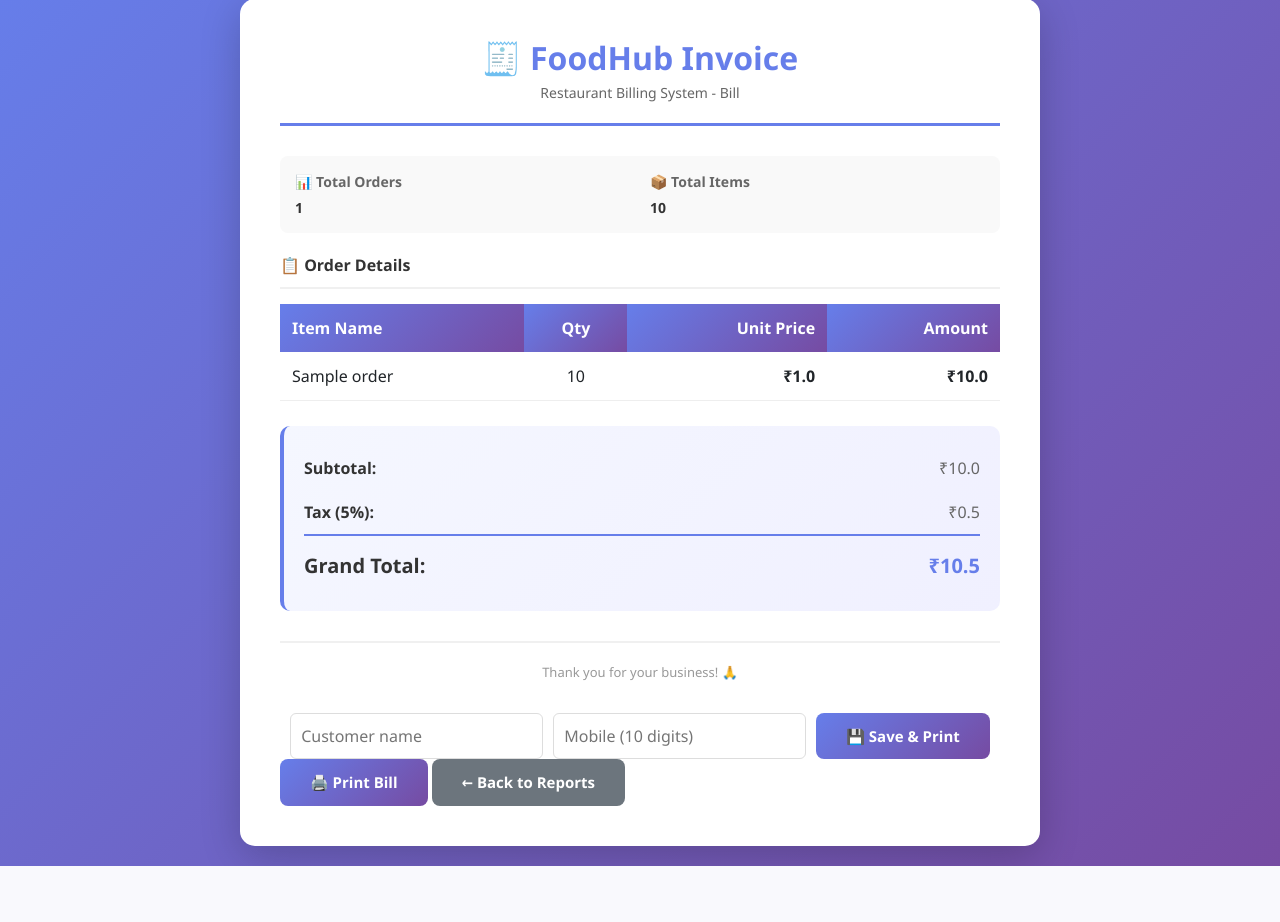
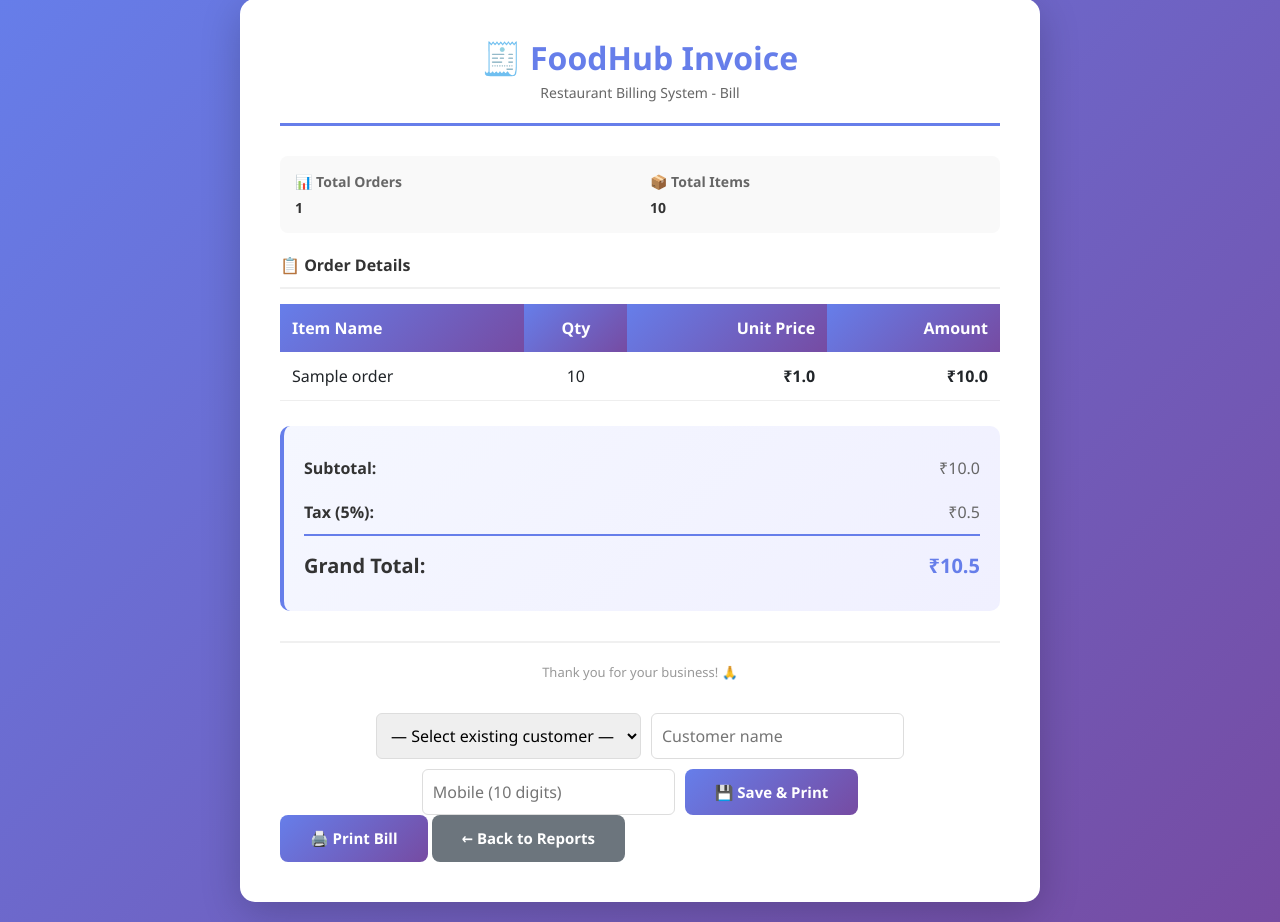
Before and after one commit to krushnanarwade/Restaurant-Billing-System, a Flask app: page /generate_bill in a window 1280 px wide. Shown: the part 21-943 px from the top of the page. Before the commit the page ends 887 px from the top, so only its background shows below. Run offline with Flask 3, Linux system fonts and the light colour scheme; a user stored in the database is signed in; tables that the repository leaves empty hold one stand-in row (values such as "Sample post").

Commit message:
feat: allow selecting existing customer on bill page and reuse instead of duplicate insert

```diff
--- a/app.py
+++ b/app.py
@@ -504,6 +504,9 @@ def generate_bill():
         # Get all orders
         cursor.execute("SELECT id, item_name, quantity, total, date FROM orders ORDER BY date DESC")
         orders = cursor.fetchall()
+        # Get customers for bill dropdown
+        cursor.execute("SELECT id, name, phone FROM customers ORDER BY id DESC")
+        customers = cursor.fetchall()
         conn.close()
 
         # Calculate totals
@@ -522,6 +525,8 @@ def generate_bill():
             'total_items': sum(order['quantity'] for order in orders) if orders else 0,
             'order_count': len(orders)
         }
+        # include customers list for dropdown
+        bill_data['customers'] = customers
 
         return render_template('bill.html', **bill_data)
     except Exception as e:
@@ -532,37 +537,54 @@ def generate_bill():
 @login_required
 def save_customer_and_print():
     """Save customer info (if provided) and render bill with customer details and auto-print flag"""
+    # check if user selected an existing customer id
+    existing_id = request.form.get('existing_customer_id', '').strip()
     name = request.form.get('customer_name', '').strip()
     phone = request.form.get('customer_phone', '').strip()
 
     # Validate customer (optional: if both empty, don't create)
     customer = None
-    if name or phone:
-        # Validate name and phone if provided
-        if name:
-            name_valid, name_err = validate_name(name, 'Customer name', min_len=2, max_len=100)
-            if name_err:
-                return render_template('reports.html', error=name_err), 400
-        if phone:
-            phone_valid, phone_err = validate_mobile_number(phone)
-            if phone_err:
-                return render_template('reports.html', error=phone_err), 400
+    try:
+        conn = get_db_connection()
+        cursor = conn.cursor()
+        # If an existing customer was selected, use it
+        if existing_id:
+            try:
+                cid = int(existing_id)
+                cursor.execute("SELECT id, name, phone FROM customers WHERE id=?", (cid,))
+                customer = cursor.fetchone()
+            except ValueError:
+                customer = None
+        else:
+            # Validate and try to find existing by phone
+            phone_valid = None
+            if phone:
+                phone_valid, phone_err = validate_mobile_number(phone)
+                if phone_err:
+                    conn.close()
+                    return render_template('reports.html', error=phone_err), 400
+                # search by exact phone match
+                cursor.execute("SELECT id, name, phone FROM customers WHERE phone=?", (phone_valid,))
+                customer = cursor.fetchone()
 
-        # Use cleaned values
-        name_to_save = name_valid if name else ''
-        phone_to_save = phone_valid if phone else ''
-
-        try:
-            conn = get_db_connection()
-            cursor = conn.cursor()
-            cursor.execute("INSERT INTO customers (name, phone) VALUES (?, ?)", (name_to_save, phone_to_save))
-            conn.commit()
-            customer_id = cursor.lastrowid
-            cursor.execute("SELECT id, name, phone FROM customers WHERE id=?", (customer_id,))
-            customer = cursor.fetchone()
-            conn.close()
-        except Exception as e:
-            return render_template('reports.html', error="Failed to save customer"), 500
+            # If not found and we have a name/phone, create new customer
+            if not customer and (name or phone):
+                if name:
+                    name_valid, name_err = validate_name(name, 'Customer name', min_len=2, max_len=100)
+                    if name_err:
+                        conn.close()
+                        return render_template('reports.html', error=name_err), 400
+                else:
+                    name_valid = ''
+                phone_to_save = phone_valid if phone else ''
+                cursor.execute("INSERT INTO customers (name, phone) VALUES (?, ?)", (name_valid, phone_to_save))
+                conn.commit()
+                customer_id = cursor.lastrowid
+                cursor.execute("SELECT id, name, phone FROM customers WHERE id=?", (customer_id,))
+                customer = cursor.fetchone()
+        conn.close()
+    except Exception as e:
+        return render_template('reports.html', error="Failed to save or lookup customer"), 500
 
     # Now generate bill data (same as generate_bill)
     try:
@@ -570,6 +592,9 @@ def save_customer_and_print():
         cursor = conn.cursor()
         cursor.execute("SELECT id, item_name, quantity, total, date FROM orders ORDER BY date DESC")
         orders = cursor.fetchall()
+        # also get customers list
+        cursor.execute("SELECT id, name, phone FROM customers ORDER BY id DESC")
+        customers = cursor.fetchall()
         conn.close()
 
         subtotal = sum(order['total'] for order in orders) if orders else 0
@@ -588,6 +613,7 @@ def save_customer_and_print():
             'customer': customer,
             'auto_print': True
         }
+        bill_data['customers'] = customers
 
         return render_template('bill.html', **bill_data)
     except Exception as e:
--- a/templates/bill.html
+++ b/templates/bill.html
@@ -322,13 +322,43 @@
             <!-- Customer form + Action Buttons -->
             <div class="button-group no-print">
                 <form method="POST" action="{{ url_for('save_customer_and_print') }}" style="display:flex; gap:10px; align-items:center; flex-wrap:wrap; justify-content:center;">
-                    <input type="text" name="customer_name" placeholder="Customer name" style="padding:10px; border-radius:6px; border:1px solid #ddd;" value="{% if customer %}{{ customer['name'] }}{% endif %}">
-                    <input type="text" name="customer_phone" placeholder="Mobile (10 digits)" style="padding:10px; border-radius:6px; border:1px solid #ddd;" value="{% if customer %}{{ customer['phone'] }}{% endif %}">
+                    <select id="existing_customer" name="existing_customer_id" style="padding:10px; border-radius:6px; border:1px solid #ddd;">
+                        <option value="">— Select existing customer —</option>
+                        {% if customers %}
+                        {% for c in customers %}
+                        <option value="{{ c['id'] }}" data-name="{{ c['name']|e }}" data-phone="{{ c['phone']|e }}">{{ c['name'] }}{% if c['phone'] %} • {{ c['phone'] }}{% endif %}</option>
+                        {% endfor %}
+                        {% endif %}
+                    </select>
+                    <input type="text" id="customer_name" name="customer_name" placeholder="Customer name" style="padding:10px; border-radius:6px; border:1px solid #ddd;" value="{% if customer %}{{ customer['name'] }}{% endif %}">
+                    <input type="text" id="customer_phone" name="customer_phone" placeholder="Mobile (10 digits)" style="padding:10px; border-radius:6px; border:1px solid #ddd;" value="{% if customer %}{{ customer['phone'] }}{% endif %}">
                     <button type="submit" class="btn-print">💾 Save & Print</button>
                 </form>
                 <button class="btn-print" onclick="window.print()">🖨️ Print Bill</button>
                 <a href="{{ url_for('reports_page') }}" class="btn-back">← Back to Reports</a>
             </div>
+
+            <script>
+                // when an existing customer is selected, populate name and phone inputs
+                (function(){
+                    var sel = document.getElementById('existing_customer');
+                    if(!sel) return;
+                    sel.addEventListener('change', function(){
+                        var idx = sel.selectedIndex;
+                        var opt = sel.options[idx];
+                        var nameInput = document.getElementById('customer_name');
+                        var phoneInput = document.getElementById('customer_phone');
+                        if(opt && opt.value){
+                            nameInput.value = opt.getAttribute('data-name') || '';
+                            phoneInput.value = opt.getAttribute('data-phone') || '';
+                        } else {
+                            // clear if none selected
+                            nameInput.value = '';
+                            phoneInput.value = '';
+                        }
+                    });
+                })();
+            </script>
 
             {% if auto_print %}
             <script>
```
